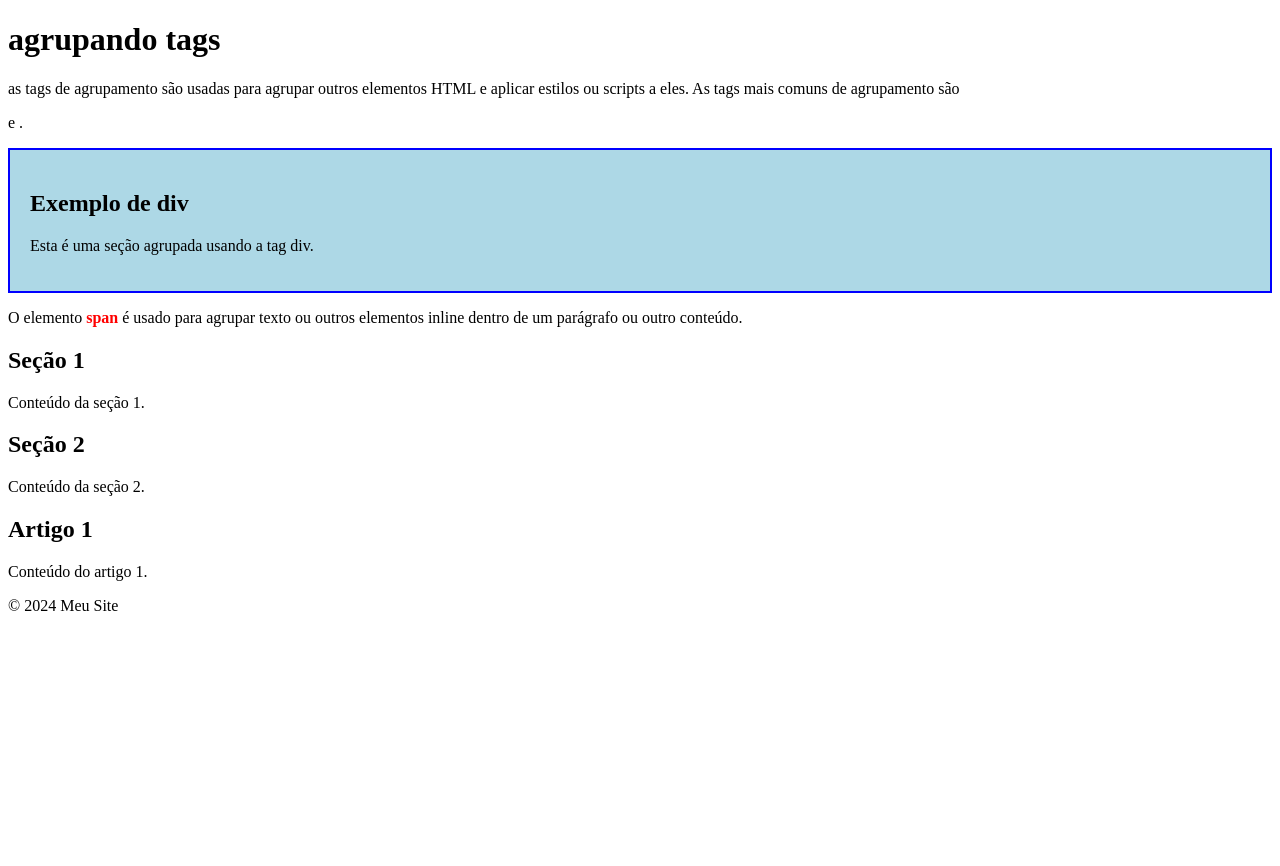
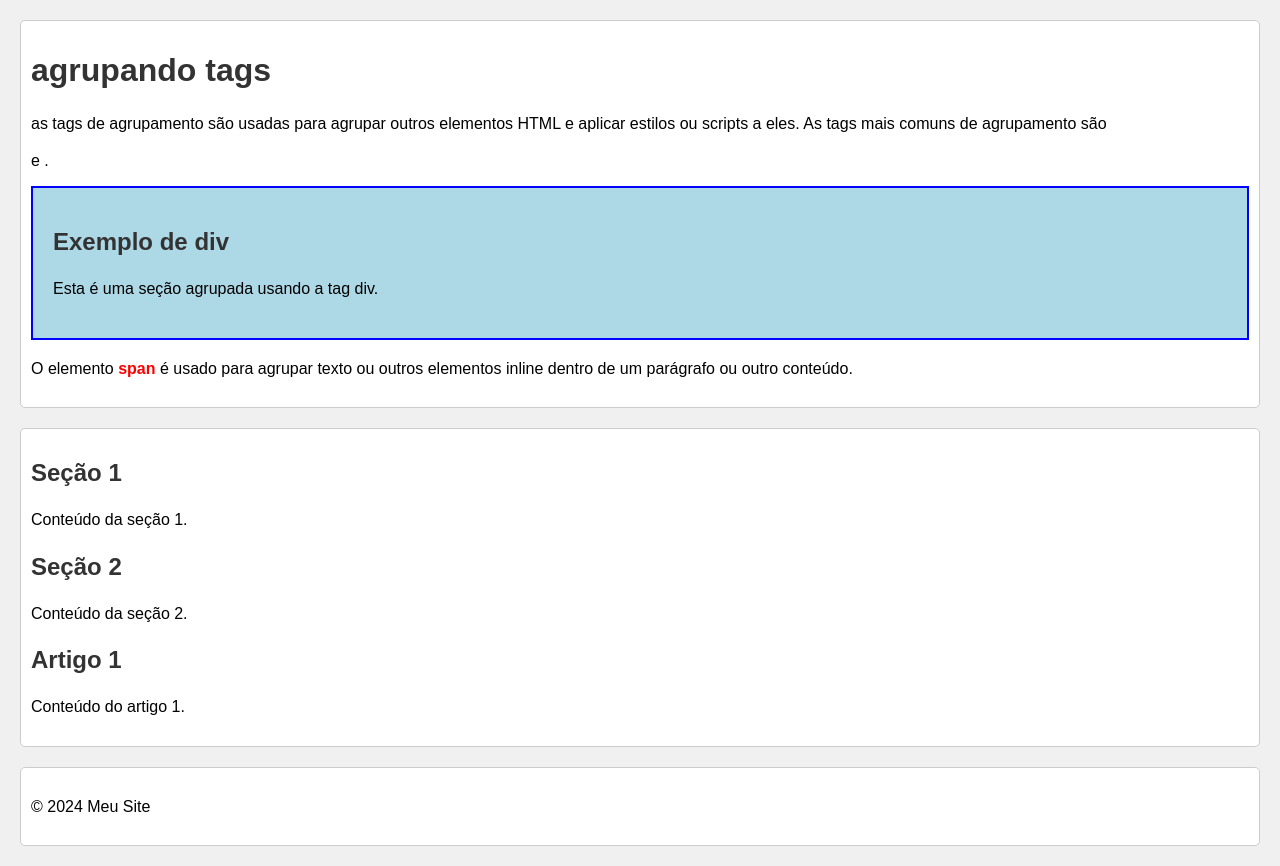
Before and after one commit to Diogo-Stack-ux/exercicios-gu-nabara, a plain HTML site: page ex21/box03.html in a window 1280 px wide. Before the commit the page ends 800 px from the top, so only its background shows below. Drawn offline with Linux system fonts and the light colour scheme.

Commit message:
commit 8  de hoje

```diff
--- a/ex21/box03.html
+++ b/ex21/box03.html
@@ -4,6 +4,29 @@
     <meta charset="UTF-8">
     <meta name="viewport" content="width=device-width, initial-scale=1.0">
     <title>gruping tags</title>
+    <style>
+        body {
+            font-family: Arial, Helvetica, sans-serif;
+            margin: 20px;
+            background-color: #f0f0f0;
+        }
+        header, main, footer {
+            margin-bottom: 20px;
+            padding: 10px;
+            background-color: white;
+            border: 1px solid #ccc;
+            border-radius: 5px;
+        }
+        h1, h2 {
+            color: #333;
+        }
+        p {
+            line-height: 1.6;
+        }
+        div {
+            margin-top: 10px;
+        }
+    </style>
 </head>
 <body>
     <header>
```
